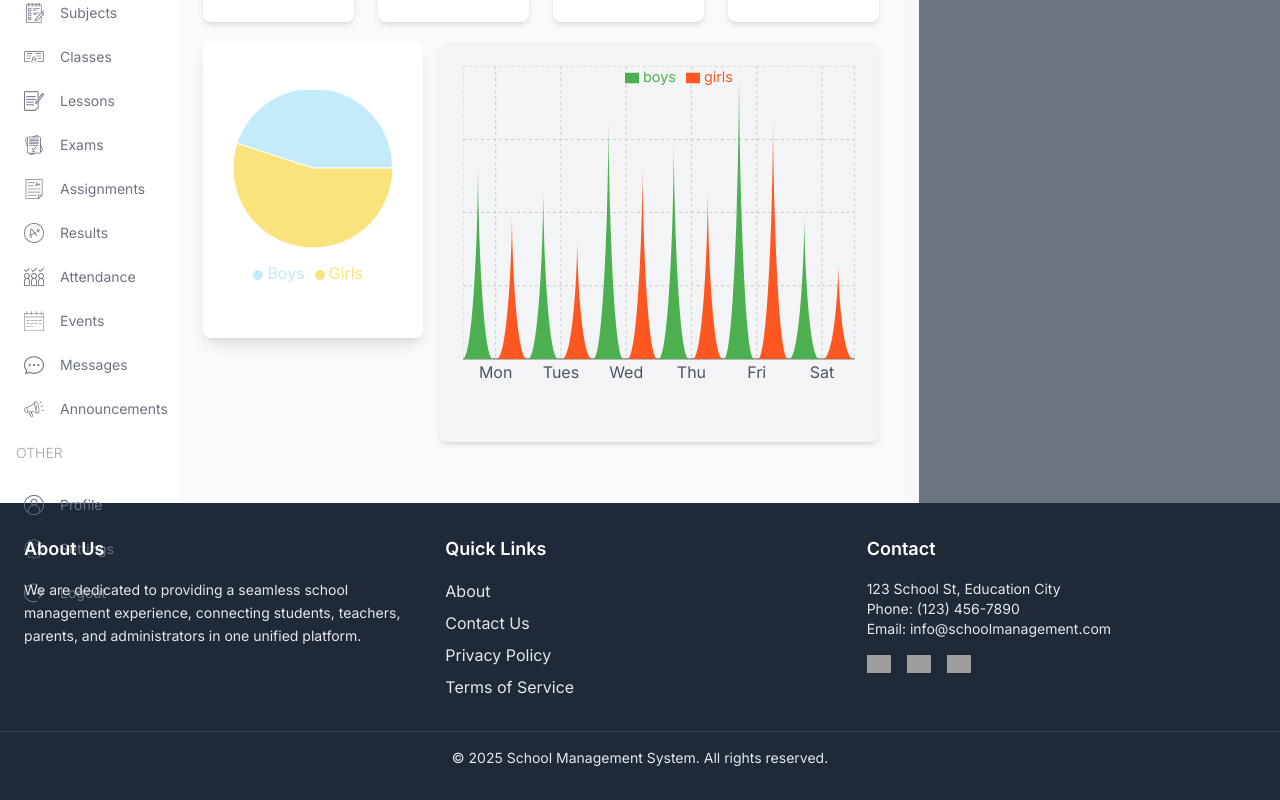
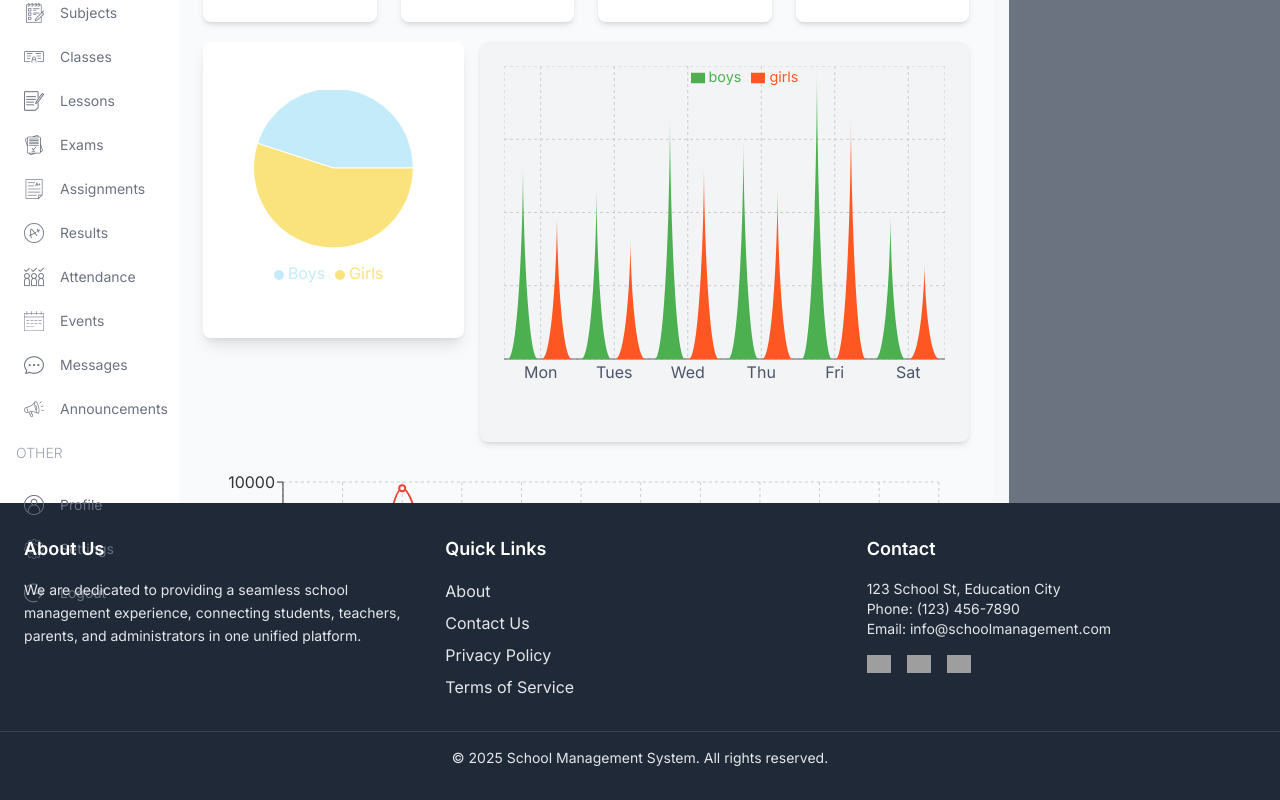
Before and after one commit to jakir540/school-management-system, a Next.js app: page /admin in a window 1280 px wide. Shown: the part 321-1121 px from the top of the page. Built offline with nearby package versions, Linux system fonts and the light colour scheme; grey boxes are pictures that could not be loaded.

Commit message:
add a financial rechart admin page

```diff
--- a/src/app/(dashboard)/admin/page.tsx
+++ b/src/app/(dashboard)/admin/page.tsx
@@ -1,5 +1,6 @@
 import AttendanceChart from "@/components/AttendenceChart";
 import CounterChart from "@/components/CounterChart";
+import FinanceChart from "@/components/FinanceChart";
 import UserCard from "@/components/UserCard";
 
 const AdminPage = () => {
@@ -25,7 +26,7 @@ const AdminPage = () => {
   return (
     <div className="flex justify-between gap-4 flex-col md:flex-row">
       {/* left side */}
-      <div className="min-h-screen bg-gray-50 py-10 px-6 w-2/3">
+      <div className="min-h-screen bg-gray-50 py-10 px-6 w-[75%]">
         <h1 className="text-2xl font-bold text-gray-800 mb-6 text-center">
           Admin Dashboard
         </h1>
@@ -37,23 +38,22 @@ const AdminPage = () => {
 
         <div className="flex gap-4 flex-col lg:flex-row py-5">
           {/* COUNT CHART */}
-          <div className="w-full lg:w-1/3 h-[400px]">
+          <div className="w-full lg:w-[40%] h-[400px]">
             <CounterChart />
           </div>
           {/* ATTENDANCE CHART */}
-          <div className="w-full lg:w-2/3 h-[400px]">
+          <div className="w-full lg:w-[75%] h-[400px]">
             <AttendanceChart />
           </div>
         </div>
         {/* BOTTOM CHART */}
-        {/* <div className="w-full h-[500px]"> */}
-        {/* <FinanceChart /> */}
-        {/* Financhchart */}
-        {/* </div> */}
+        <div className="w-full h-[500px]">
+          <FinanceChart />
+        </div>
       </div>
 
       {/* right side */}
-      <div className="w-1/3 bg-gray-500">right</div>
+      <div className="w-[25%] bg-gray-500">right</div>
     </div>
   );
 };
--- a/src/components/AttendenceChart.tsx
+++ b/src/components/AttendenceChart.tsx
@@ -28,8 +28,8 @@ const attendanceData: AttendanceData[] = [
 ];
 
 const colors = {
-  boys: "#4CAF50", // Green for boys
-  girls: "#FF5722", // Orange for girls
+  boys: "#4CAF50",
+  girls: "#FF5722",
 };
 
 const getPath = (x, y, width, height) => {
--- /dev/null
+++ b/src/components/FinanceChart.tsx
@@ -0,0 +1,60 @@
+"use client";
+
+import React, { PureComponent } from "react";
+import {
+  LineChart,
+  Line,
+  XAxis,
+  YAxis,
+  CartesianGrid,
+  Tooltip,
+  Legend,
+  ResponsiveContainer,
+} from "recharts";
+
+const data = [
+  { name: "Jan", revenue: 4000, expenses: 2400 },
+  { name: "Feb", revenue: 3000, expenses: 1398 },
+  { name: "Mar", revenue: 2000, expenses: 9800 },
+  { name: "Apr", revenue: 2780, expenses: 3908 },
+  { name: "May", revenue: 1890, expenses: 4800 },
+  { name: "Jun", revenue: 2390, expenses: 5800 },
+  { name: "Jul", revenue: 3490, expenses: 4300 },
+  { name: "Aug", revenue: 3090, expenses: 3300 },
+  { name: "Sep", revenue: 3290, expenses: 5300 },
+  { name: "Oct", revenue: 3690, expenses: 1500 },
+  { name: "Nov", revenue: 4890, expenses: 4700 },
+  { name: "Dec", revenue: 6290, expenses: 3900 },
+];
+
+const FinanceChart = () => {
+  return (
+    <ResponsiveContainer height={400} width="100%">
+      <LineChart
+        data={data}
+        margin={{ top: 20, right: 30, left: 20, bottom: 10 }}
+      >
+        <CartesianGrid strokeDasharray="3 3" stroke="#ccc" />
+        <XAxis dataKey="name" stroke="#333" />
+        <YAxis stroke="#333" />
+        <Tooltip />
+        <Legend />
+        <Line
+          type="monotone"
+          dataKey="revenue"
+          stroke="#4CAF50"
+          strokeWidth={2}
+          activeDot={{ r: 8 }}
+        />
+        <Line
+          type="monotone"
+          dataKey="expenses"
+          stroke="#F44336"
+          strokeWidth={2}
+        />
+      </LineChart>
+    </ResponsiveContainer>
+  );
+};
+
+export default FinanceChart;
```
